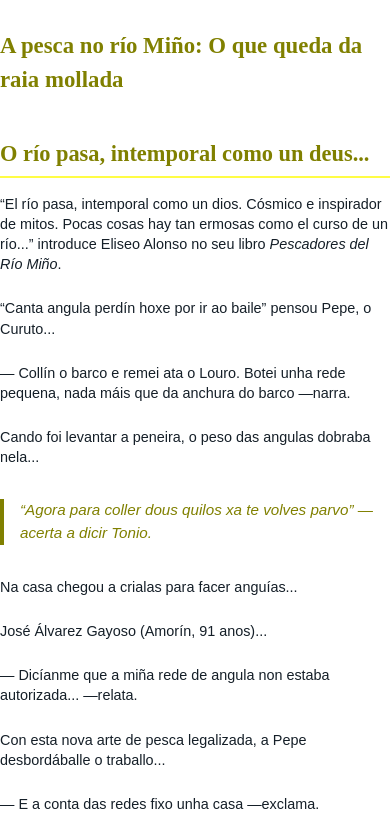
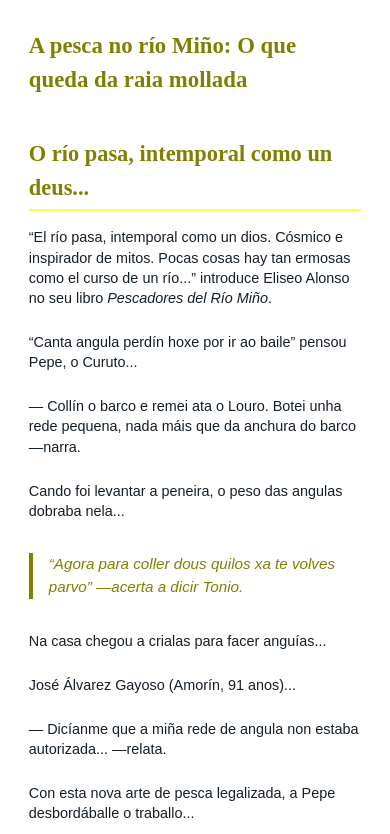
Before and after one commit to Desdearaia/Desde-a-raia, a plain HTML site: page reportaxes/modelo-reportaxe.html in a window 390 px wide. Shown: the part 71-905 px from the top of the page. Drawn offline with Linux system fonts and the light colour scheme.

Commit message:
Update styles.css

```diff
--- a/styles.css
+++ b/styles.css
@@ -385,6 +385,17 @@ footer .copyright { text-align: center; font-size: 0.9rem; }
     .page-green.contacto .contact-form button { padding: 0.8rem; font-size: 0.9rem; }
 }
 @media (max-width: 480px) {
-    .modelo-reportaxe { padding: 0; }
-    .modelo-reportaxe .container { padding: 0; }
+    .modelo-reportaxe .container {
+        padding: 0 1rem; /* 1rem de espazo lateral para o texto */
+        margin: 0 auto;  /* centrar contido se é necesario */
+    }
+
+    .modelo-reportaxe-content h2 {
+        font-size: 1.4rem;
+    }
+
+    .modelo-reportaxe-content p {
+        font-size: 0.9rem;
+        line-height: 1.4;
+    }
 }
```
